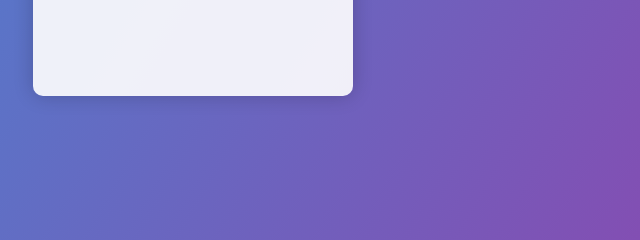
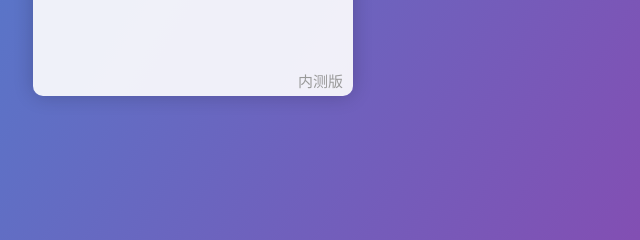
Before and after one commit to syz122/school_net, a plain HTML site: page index.html in a window 1280 px wide. Shown: the part 504-744 px from the top of the page, 447-1087 px from the left. Drawn offline with Linux system fonts and the light colour scheme.

Commit message:
Update index.html

```diff
--- a/index.html
+++ b/index.html
@@ -152,6 +152,20 @@
             background: #cccccc;
             cursor: not-allowed;
         }
+
+        .beta-tag {
+            position: absolute;
+            bottom: 5px;
+            right: 10px;
+            font-size: 15px;
+            color: #999;
+        }
+
+        @media screen and (max-width: 500px) {
+            .beta-tag {
+                display: none;
+            }
+        }
     </style>
 </head>
 <body>
@@ -200,6 +214,8 @@
                 </div>
             </form>
         </div>
+
+        <div class="beta-tag">内测版</div>
     </div>
 
     <script>
```
